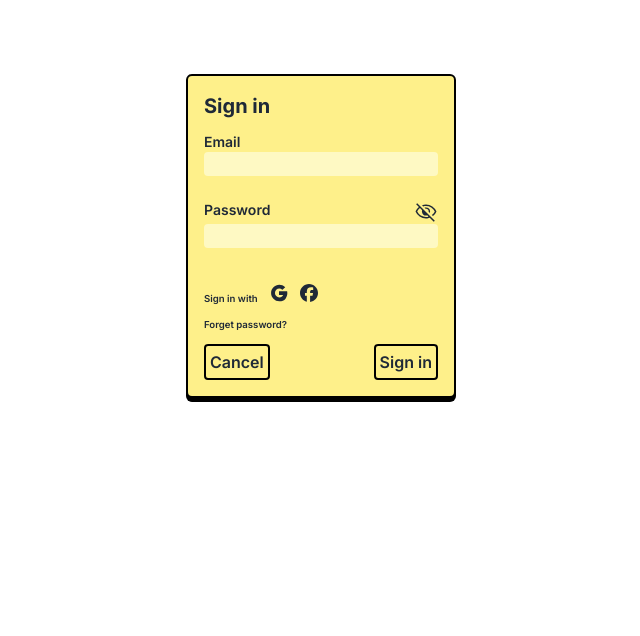
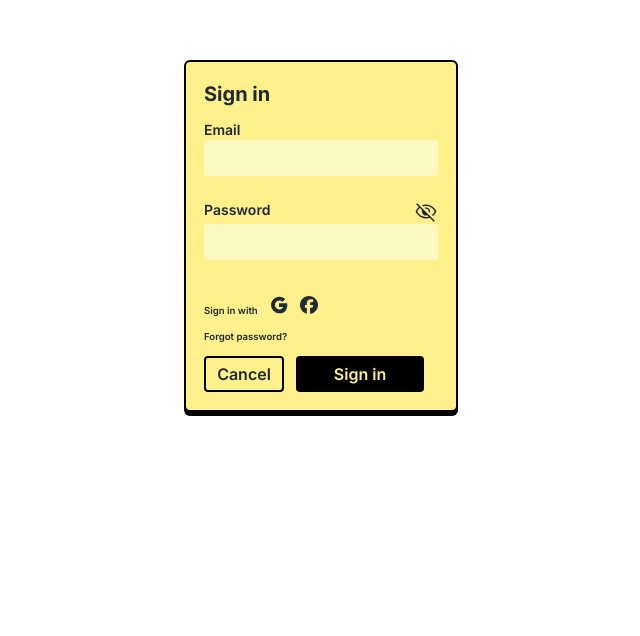
Before and after one commit to NVR-2023/30-GiftMe-wishlist-app, a Next.js app: page /signin in a window 1280 px wide. Shown: the part 164-800 px from the top of the page, without its empty margins (319-959 px from the left). Built offline with nearby package versions, Linux system fonts and the light colour scheme.

Commit message:
chore: style sign in form

```diff
--- a/src/app/(auth)/signin/page.tsx
+++ b/src/app/(auth)/signin/page.tsx
@@ -3,7 +3,9 @@ import SigninForm from "./sub-components/ssignin-form";
 
 const SignIn = () => {
   return (
-    <div>
+    <div
+      className=""
+      >
       <div className="w-screen h-screen flex justify-center items-center">
         <SigninForm />
       </div>
--- a/src/app/(auth)/signin/sub-components/ssignin-form.tsx
+++ b/src/app/(auth)/signin/sub-components/ssignin-form.tsx
@@ -1,5 +1,6 @@
 "use client";
 import { useState, ChangeEvent } from "react";
+import Link from "next/link";
 import BasicBox from "@/frontend/components/ui/basic-box/basic-box";
 import PasswordInvisibleIcon from "@/frontend/components/icons/password-invisible-icon";
 import PasswordVisibleIcon from "@/frontend/components/icons/password-visible-icon";
@@ -15,7 +16,11 @@ type Credentials = {
 const SigninForm = () => {
   const [credentials, setCredentials] = useState<Credentials>({ email: "", password: "" });
   const [isPasswordVisible, setIsPasswordVisible] = useState<boolean>(false);
+  const [ errors , setErrors ] = useState({
+    email: "abc",
+    password: "def"
 
+  })
   const handleTogglePasswordVisibility = () => {
     setIsPasswordVisible((current) => !current);
   };
@@ -31,7 +36,7 @@ const SigninForm = () => {
   return (
     <div className="">
       <BasicBox background={"bg-yellow-200"}>
-        <div className="flex flex-col space-y-3">
+        <form className="flex flex-col space-y-3">
           <div className="font-bold text-xl ">Sign in</div>
           <div className="flex flex-col">
             <div className="flex flex-col">
@@ -39,7 +44,7 @@ const SigninForm = () => {
                 Email
               </label>
               <input
-                className="rounded bg-yellow-100"
+                className="rounded bg-yellow-100 h-9"
                 id="email"
                 name="email"
                 value={credentials.email}
@@ -56,7 +61,7 @@ const SigninForm = () => {
                 </span>
               </div>
               <input
-                className="rounded bg-yellow-100"
+                className="rounded bg-yellow-100 h-9"
                 id="password"
                 name="password"
                 type={isPasswordVisible ? "text" : "password"}
@@ -76,16 +81,16 @@ const SigninForm = () => {
               </div>
             </div>
           </div>
-          <div className="text-[0.6rem] font-semibold">Forget password?</div>
-          <div className="flex justify-between">
-            <BasicButton>
-              <button className="font-semibold">Cancel</button>
+          <div className="text-[0.6rem] font-semibold">Forgot password?</div>
+          <div className="flex space-x-3">
+            <BasicButton size={"sm"}>
+              <Link href="/" className="font-semibold w-full h-full flex items-center justify-center">Cancel</Link>
             </BasicButton>
-            <BasicButton>
-              <button className="font-semibold">Sign in</button>
+            <BasicButton size={"lg"} variant={"full"}>
+              <button className="font-semibold w-full h-full items-center flex justify-center">Sign in</button>
             </BasicButton>
           </div>
-        </div>
+        </form>
       </BasicBox>
     </div>
   );
--- a/src/frontend/components/ui/basic-box/basic-box.tsx
+++ b/src/frontend/components/ui/basic-box/basic-box.tsx
@@ -3,11 +3,12 @@ import { ReactNode } from "react";
 type BasicBoxProps = {
     children: ReactNode;
   background?: string;
+  color?: string;
 };
 
 const BasicBox = ({ children , background="currentColor" }: BasicBoxProps) => {
   return (
-    <div className={`${background} p-4 rounded-md border-2 border-black shadow-[0px_4px_0px_0px_rgba(0,0,0)] inline-block`}>
+    <div className={`${background} p-[1.125rem] rounded-md border-2 border-black shadow-[0px_4px_0px_0px_rgba(0,0,0)] inline-block`}>
       {children}
     </div>
   );
--- a/src/frontend/components/ui/basic-button/basic-button.tsx
+++ b/src/frontend/components/ui/basic-button/basic-button.tsx
@@ -2,11 +2,25 @@ import { ReactNode } from "react";
 
 type BasicButtonProps = {
   variant?: "full" | "outlined";
+  size?: "sm" | "md" | "lg";
   children: ReactNode;
 };
 
-const BasicButton = ({ variant, children }: BasicButtonProps) => {
-  return <div className="rounded p-1 border-2 border-black ">{children}</div>;
+const BasicButton = ({ variant = "outlined", size = "md", children }: BasicButtonProps) => {
+  const sizeMap = new Map([
+    ["sm", "w-[5rem]"],
+    ["md", "w-24"],
+    ["lg", "w-32"],
+  ]);
+
+  return (
+    <div
+      className={`${sizeMap.get(size)} h-9 rounded p-1 ${
+        variant === "outlined" ? "border-2" : "bg-black text-yellow-200"
+      } border-black`}>
+      {children}
+    </div>
+  );
 };
 
 export default BasicButton;
```
